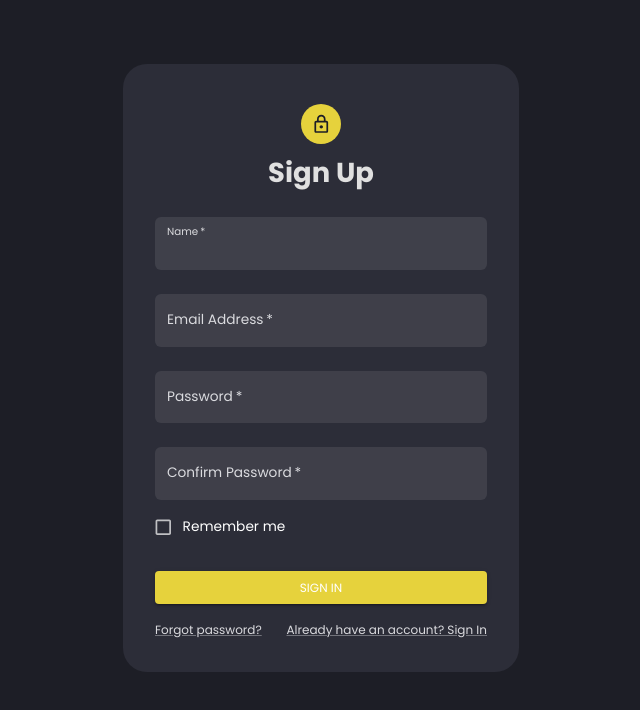
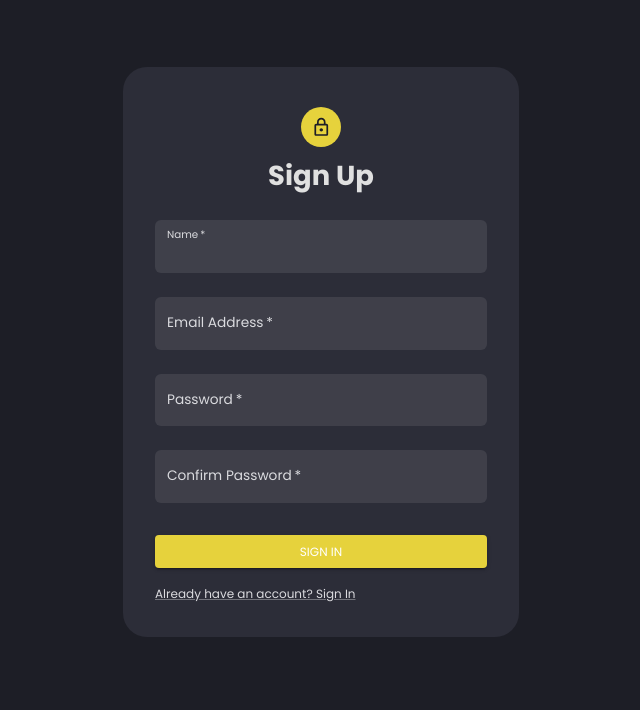
Before and after one commit to PaizCollin/beehive-webapp, a React (Create React App) app in the folder frontend/: page /register in a window 1280 px wide. Shown: the top 710 px of the page, without its empty margins (319-959 px from the left). Built offline with nearby package versions, Linux system fonts and the light colour scheme.

Commit message:
Remember me feature
remember me now works

```diff
--- a/frontend/src/features/auth/auth.service.js
+++ b/frontend/src/features/auth/auth.service.js
@@ -16,9 +16,10 @@ const register = async (userData) => {
 // Login user
 const login = async (userData) => {
   const response = await axios.post(API_URL + "login", userData);
-
-  if (response.data) {
+  console.log(userData.isChecked);
+  if (response.data && userData.isChecked) {
     localStorage.setItem("user", JSON.stringify(response.data));
+    localStorage.checkbox = userData.isChecked;
   }
 
   return response.data;
--- a/frontend/src/pages/Login.jsx
+++ b/frontend/src/pages/Login.jsx
@@ -1,4 +1,4 @@
-import { useState, useEffect } from "react";
+import { useState, useEffect, setState } from "react";
 import { useSelector, useDispatch } from "react-redux";
 import { useNavigate } from "react-router-dom";
 import { toast } from "react-toastify";
@@ -33,9 +33,10 @@ const Login = () => {
   const [formData, setFormData] = useState({
     email: "",
     password: "",
+    isChecked: true,
   });
 
-  const { email, password } = formData;
+  const { email, password, isChecked } = formData;
 
   const navigate = useNavigate();
   const dispatch = useDispatch();
@@ -60,6 +61,7 @@ const Login = () => {
     setFormData((prevState) => ({
       ...prevState,
       [e.target.name]: e.target.value,
+      isChecked: e.target.checked,
     }));
   };
 
@@ -69,6 +71,7 @@ const Login = () => {
     const userData = {
       email,
       password,
+      isChecked,
     };
 
     dispatch(login(userData));
@@ -146,8 +149,10 @@ const Login = () => {
                     }}
                   />
                   <FormControlLabel
-                    control={<Checkbox value="remember" color="primary" />}
+                    control={<Checkbox value="remember" color="secondary" />}
                     label="Remember me"
+                    onChange={onChange}
+                    checked={isChecked}
                   />
                   <Button
                     type="submit"
--- a/frontend/src/pages/Register.jsx
+++ b/frontend/src/pages/Register.jsx
@@ -199,10 +199,6 @@ const Register = () => {
                       style: { color: colors.primary[100] },
                     }}
                   />
-                  <FormControlLabel
-                    control={<Checkbox value="remember" color="primary" />}
-                    label="Remember me"
-                  />
                   <Button
                     type="submit"
                     fullWidth
@@ -212,16 +208,6 @@ const Register = () => {
                     Sign In
                   </Button>
                   <Grid container>
-                    <Grid item xs>
-                      <Link
-                        href="#"
-                        variant="body2"
-                        color={"primary.light"}
-                        onClick={handleTrans}
-                      >
-                        Forgot password?
-                      </Link>
-                    </Grid>
                     <Grid item>
                       <Link
                         href="/login"
--- a/frontend/src/theme.js
+++ b/frontend/src/theme.js
@@ -5,17 +5,6 @@ import { createTheme } from "@mui/material/styles";
 export const tokens = (mode) => ({
   ...(mode === "dark"
     ? {
-        indigo: {
-          100: "#dbdbdf",
-          200: "#b6b7bf",
-          300: "#92939e",
-          400: "#6d6f7e",
-          500: "#494b5e",
-          600: "#3a3c4b",
-          700: "#2c2d38",
-          800: "#1d1e26",
-          900: "#0f0f13",
-        },
         grey: {
           100: "#e0e0e0",
           200: "#c2c2c2",
```
Also changed, not shown: 1 other file (tests, documents, lock files or other folders).
